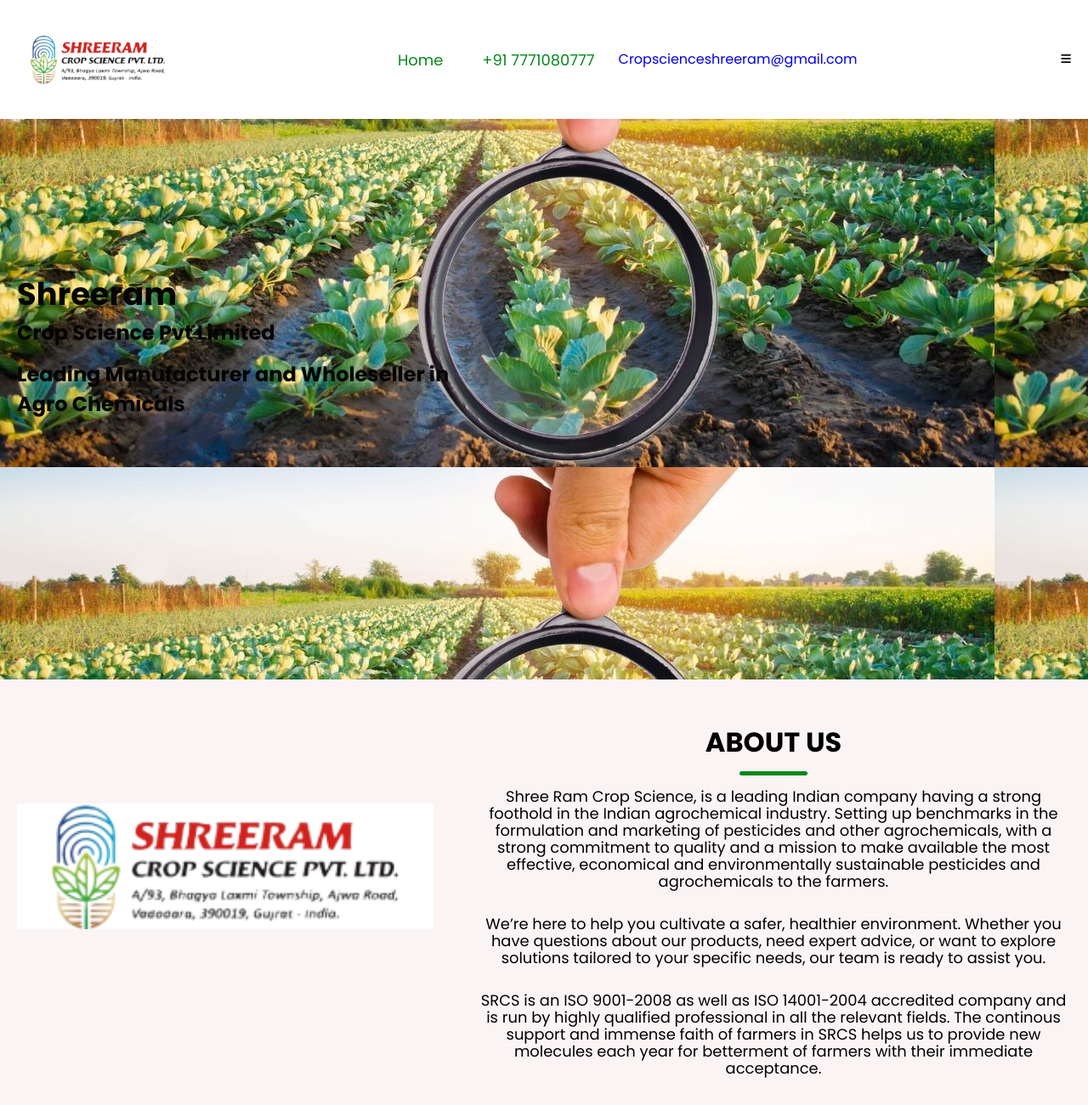
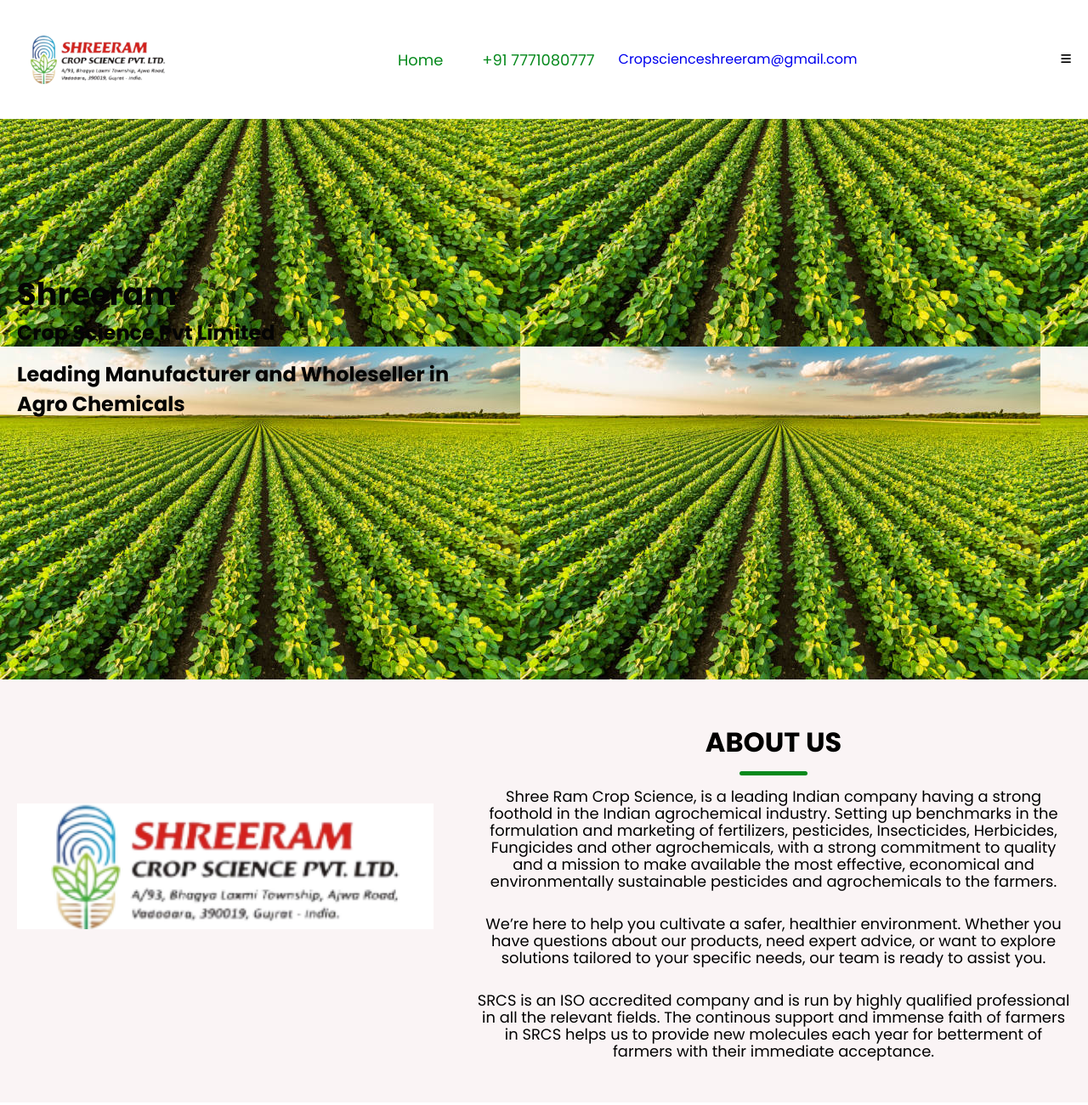
Before and after one commit to Shubham-Solanki-agro/Shreeram, a plain HTML site: page index.html in a window 1280 px wide. Shown: the top 1301 px of the page at 85% size. Drawn offline with Linux system fonts and the light colour scheme; a web font is replaced by a local one.

Commit message:
Ninth commit

```diff
--- a/index.html
+++ b/index.html
@@ -22,7 +22,7 @@
                     </li>
 
                     <li class="nav-item">
-                        <a href="products" class="nav-link">+91 7771080777</a>
+                        <a href="tel:7771080777" class="nav-link">+91 7771080777</a>
                     </li>
                     <li class="nav-item">
                         <a href="mailto:youremail@example.com
@@ -62,7 +62,7 @@
                     </div>
                     <div class="about-details">
                         <h2 class="section-title">About Us</h2>
-                        <p class="text">Shree Ram Crop Science, is a leading Indian company having a strong foothold in the Indian agrochemical industry. Setting up benchmarks in the formulation and marketing of pesticides and other agrochemicals, with a strong commitment to quality and a mission to make available the most effective, economical and environmentally sustainable pesticides and agrochemicals to the farmers.
+                        <p class="text">Shree Ram Crop Science, is a leading Indian company having a strong foothold in the Indian agrochemical industry. Setting up benchmarks in the formulation and marketing of fertilizers, pesticides, Insecticides, Herbicides, Fungicides and other agrochemicals, with a strong commitment to quality and a mission to make available the most effective, economical and environmentally sustainable pesticides and agrochemicals to the farmers.
                           </p><p class="text">We’re here to help you cultivate a safer,
                             healthier environment.
                             Whether you have questions about our products,
@@ -70,7 +70,7 @@
                             explore solutions tailored to your specific needs,
                             our team is ready to assist you.
                              </p>
-                           <p class="text"> SRCS is an ISO 9001-2008 as well as ISO 14001-2004 accredited company and is run by highly qualified professional in all the relevant fields. The continous support and immense faith of farmers in SRCS helps us to provide new molecules each year for betterment of farmers with their immediate acceptance.
+                           <p class="text"> SRCS is an ISO accredited company and is run by highly qualified professional in all the relevant fields. The continous support and immense faith of farmers in SRCS helps us to provide new molecules each year for betterment of farmers with their immediate acceptance.
                         </p>
                         <!-- These are social icons
                         <div class="social-link-list">
@@ -145,7 +145,7 @@
                             </p>
                         </li>
                         <li class="product-item">
-                            <img src="images/aastra 99%.PNG" alt="Aastra 99%" class="product-image">
+                            <img src="images/Aastra 99%.jpeg" alt="Aastra 99%" class="product-image">
 
                             <h3 class="name">Aastra 99%</h3>
                             <p class="text">Emamectin Benzoate 1.9% EC
--- a/style.css
+++ b/style.css
@@ -137,7 +137,7 @@ header .navbar {
     background: var(--primary-color);
     min-height: 100vh;
 
-    background-image: url("images/agrochemicals.jpg");
+    background-image: url("images/Logo\ header.jpg");
 }
 
 .hero-section .section-content {
```
Also changed, not shown: images/Aastra 99%.jpeg (added), images/Logo header.jpg (added).
